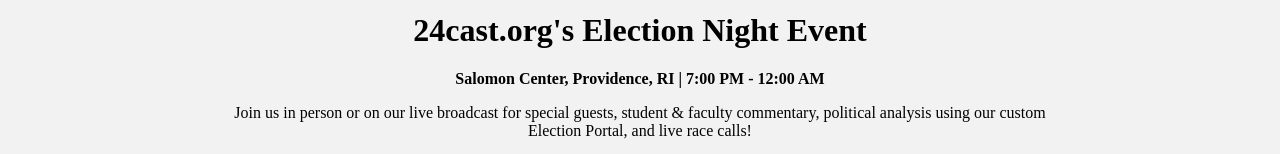
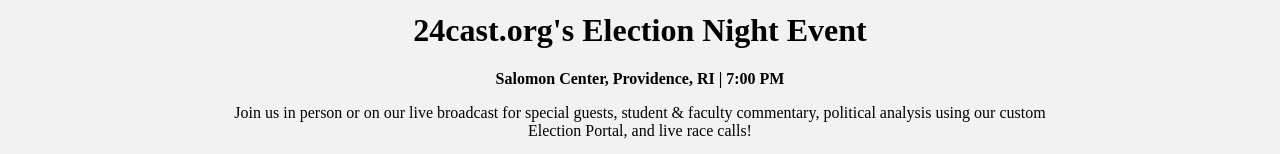
Before and after one commit to BPR-Data-Team/ElectionModel2024-site, a Next.js app: page /electionnight in a window 1280 px wide. Shown: the part 176-330 px from the top of the page. Built offline with nearby package versions, Linux system fonts and the light colour scheme; grey boxes are pictures that could not be loaded; a web font is replaced by a local one.

Commit message:
Chagned end time

```diff
--- a/src/app/(main)/electionnight/page.tsx
+++ b/src/app/(main)/electionnight/page.tsx
@@ -50,7 +50,7 @@ const AboutPage: React.FC = () => {
         <meta itemProp="location" content="Providence, RI" />
         <link itemProp="isLiveBroadcast" href="https://schema.org/True" />
         <meta itemProp="isAccessibleForFree" content="true" />
-        <h3>Salomon Center, Providence, RI | 7:00 PM - 12:00 AM</h3>
+        <h3>Salomon Center, Providence, RI | 7:00 PM</h3>
 
       </div>
       <div className={styles.main} itemProp="workFeatured" itemScope itemType="https://schema.org/VideoObject">
```
